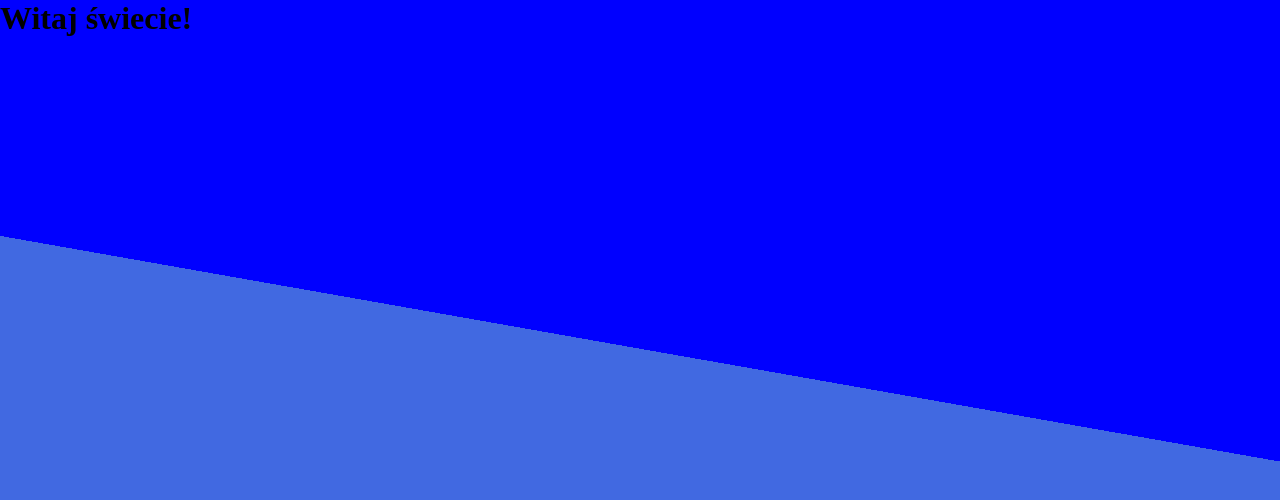
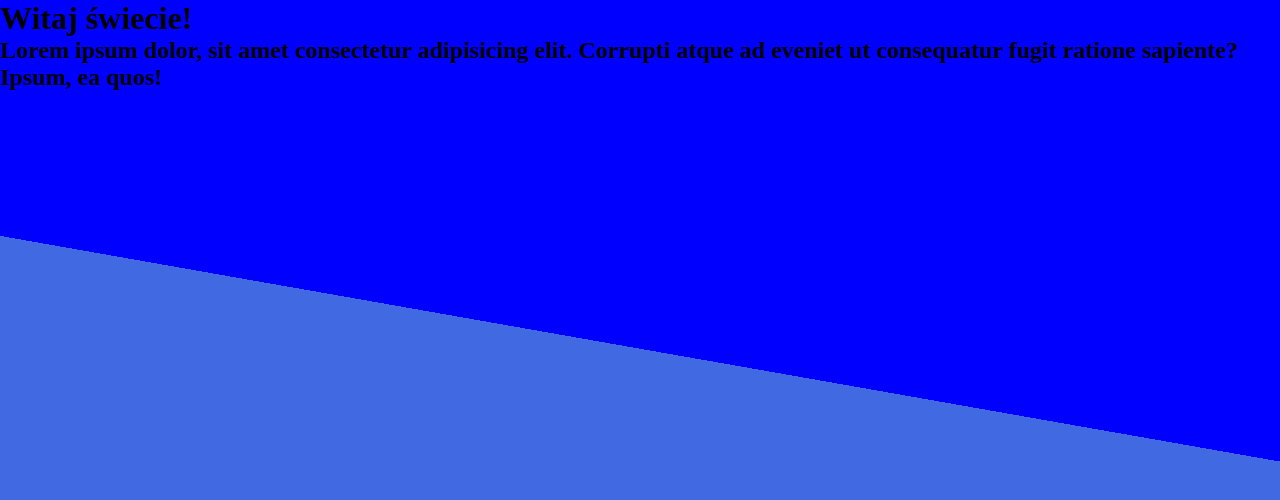
Before and after one commit to grudzio123/test, a plain HTML site: page index.html in a window 1280 px wide. Drawn offline with Linux system fonts and the light colour scheme.

Commit message:
added h2

```diff
--- a/index.html
+++ b/index.html
@@ -10,6 +10,7 @@
 
 <body>
     <h1>Witaj świecie!</h1>
+    <h2>Lorem ipsum dolor, sit amet consectetur adipisicing elit. Corrupti atque ad eveniet ut consequatur fugit ratione sapiente? Ipsum, ea quos!</h2>
 
 
 
```
